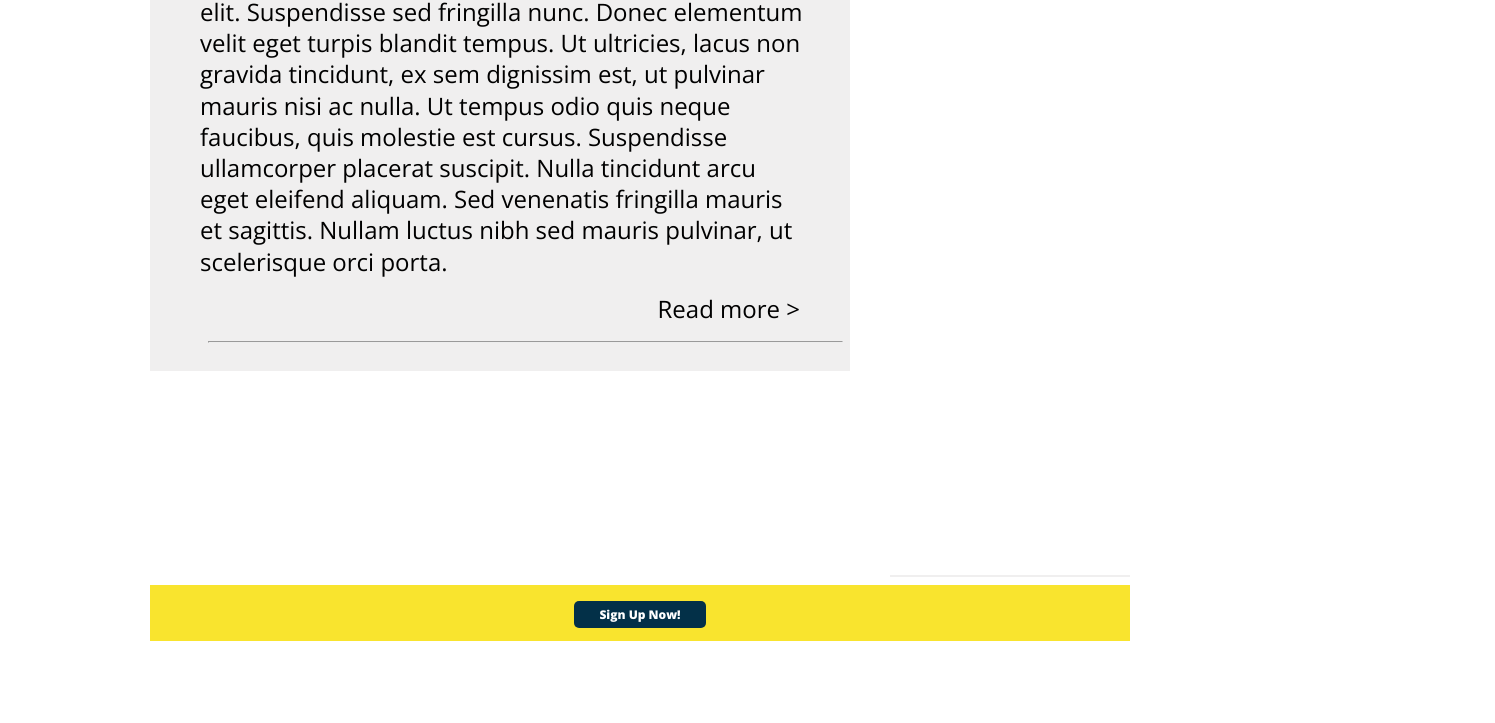
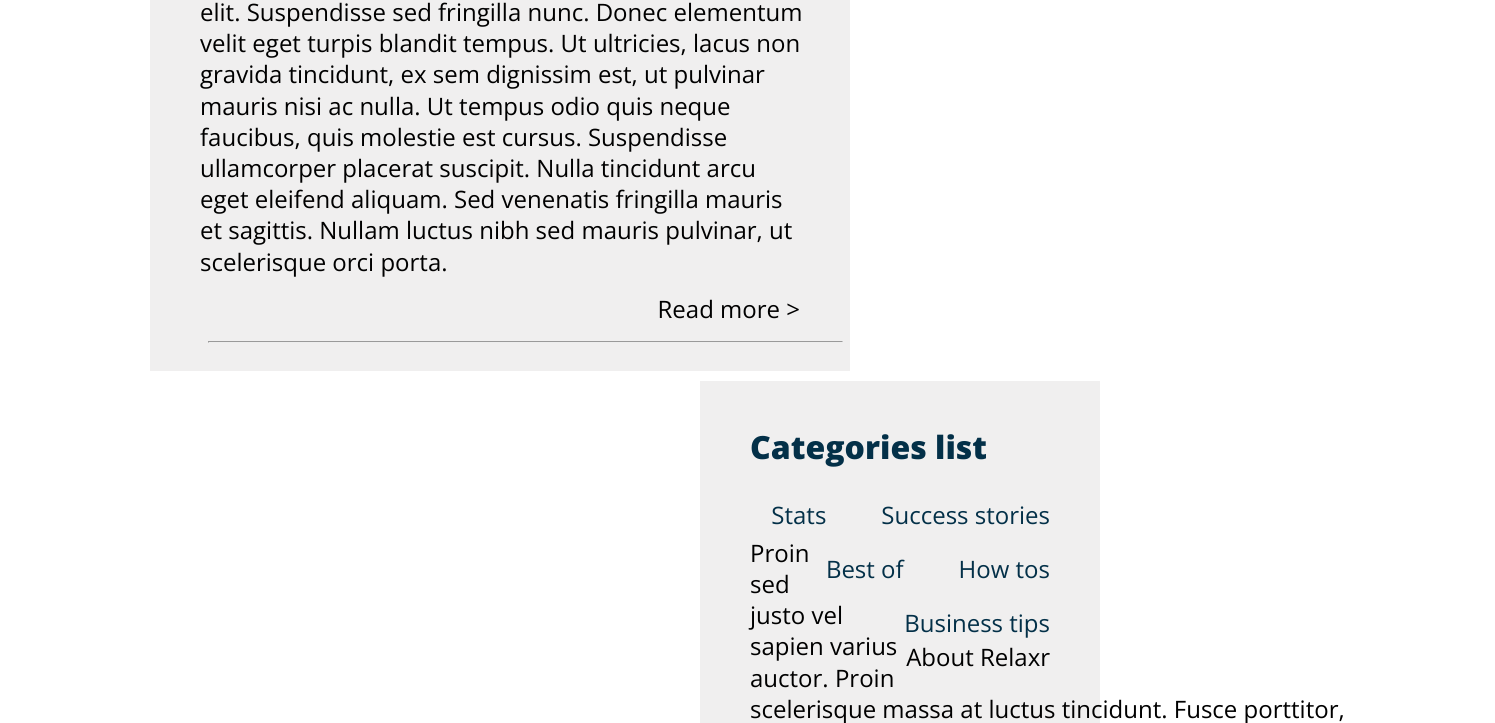
Before and after one commit to melissamclaughlin/Relaxr_Blog, a plain HTML site: page index.html in a window 1280 px wide. Shown: the part 1379-2102 px from the top of the page, 1495 px wide, since content can reach past the window. Drawn offline with nearby package versions, Linux system fonts and the light colour scheme.

Commit message:
Styled aside column

```diff
--- a/css/style.css
+++ b/css/style.css
@@ -25,6 +25,10 @@ Developer @GA in NYC
      line-height: 0;
      height: 0;
 }
+
+.clearfix { display: inline-block;
+}
+
 
 .clear {
   clear: both;
@@ -80,6 +84,8 @@ h3 {
   color: #033048;
   font-weight: 800;
   font-size: 32px;
+  padding-top: 40px;
+  padding-bottom: 20px;
 }
 
 h4 {
@@ -90,11 +96,6 @@ h4 {
   padding-bottom: 20px;
 }
 
-h5 {
-  color: #033048;
-  font-weight: 200;
-  font-size: 22px;
-}
 
 p {
   width: 605px;
@@ -115,20 +116,14 @@ nav {
   color: #FFF;
 }
 
-ul {
-  list-style:none;
-}
 
 li {
+  list-style:none;
   color: #f9e42e;
   margin: 20px 50px 10px 5px;
   float:right;
   font-size: 24px;
   font-weight: 600;
-}
-
-.main {
-  background color: #f0efef;
 }
 
 .logo {
@@ -144,51 +139,23 @@ li {
   clear: both;
 }
 
-.aside {
-  clear: both;
+.column2 {
+  width: 400px;
+  margin: 0px 30px 10px 0px;
+  background-color: #f0efef;
+  padding: 10px 0px 20px 50px;
   float: right;
-  width: 240px;
-  background-color: #f0efef;
-  margin-left: 10px;
 }
 
-.asidelist {
+#asideUL li {
+  color:#033048;
+  font-size: 24px;
   font-weight: 200;
-  font-size: 22px;
-  color: #033048;
 }
 
-.clearfix { display: inline-block; }
+#aboutTEXT p {
+  color:#033048;
+  font-size: 22px;
+  font-weight: 200;
 
 }
-
-.footer {
-    background-color: #121212;
-    color: #f9e42e;
-    padding-top: 5px;
-    padding-left: 40px;
-    padding-bottom: 5px;
-    padding-right: 40px;
-}
-
-.sign {
-    background-color: #f9e42e;
-    padding-top: 20px;
-    padding-left: 40px;
-    padding-bottom: 20px;
-    padding-right: 40px;
-}
-
-.button2 {
-    text-align: center;
-    font-size: 12px;
-    font-weight: 800;
-    color: #FFFFFF;
-    background-color: #033048;
-    border: 10px;
-    border-radius: 5px;
-    padding-top: 5px;
-    padding-bottom: 5px;
-    padding-left: 25px;
-    padding-right: 25px;
-}
--- a/index.html
+++ b/index.html
@@ -28,11 +28,10 @@
 					<li>Team</li>
 					<li>FAQ</li>
 					<li>About</li>
+					</li>
 				</ul>
 			</nav>
 		</header>
-
-	<div class="main">
 
 		<div class="column1">
 			<h2>How I implemented Relaxr in 2 weeks and changed my life.</h2>
@@ -55,42 +54,19 @@
 		</div>
 
 
-		<div class="clearfix">
-		<div class="aside">
-			<h3>Categories</h3>
-				<ul class="aside-list">
-					<li>Business Tips</li>
-					<li>Best of</li>
-					<li>How tos</li>
-					<li>Stats</li>
-					<li>Success Stories</li>
-				</ul>
 
-			<h3>About Relaxr</h3>
+		<div class="column2">
+			<h3>Categories list</h3>
+			<ul id="asideUL">
+				<li>Success stories</li>
+				<li>Stats</li>
+				<li>How tos</li>
+				<li>Best of</li>
+				<li>Business tips</li>
+			</ul>
 
-			<h5>Proin sed justo vel sapien varius auctor. Proin scelerisque massa at luctus tincidunt. Fusce porttitor, sapien sed tincidunt fringilla.</h5>
-
-			<h4>Learn More</h4>
-
-			<img src="images/ad-unit.png">
-		</div>
-		</div>
-	</div>
-		</body>
-
-
-		<div class="sign">
-			<center><span class="button2">Sign Up Now!</span></center>
-		</div></center>
-
-		<div class="footer">
-			<center>
-			<h1>Relaxr</h1>
-			<img src="images/twitter.png"alt="Twitter Logo" style="width:25px;height:20px;">
-
-			<img src="images/facebook.png" alt="Twitter Logo" style="width:10px;height:20px;">
-			<h4>Copyright 2015. Relaxr.</h4></center></div>
-
+			<h4>About Relaxr</h4>
+			<p id="aboutTEXT">Proin sed justo vel sapien varius auctor. Proin scelerisque massa at luctus tincidunt. Fusce porttitor, sapien sed tincidunt fringilla.</p>
 
 
 	</body>
```
